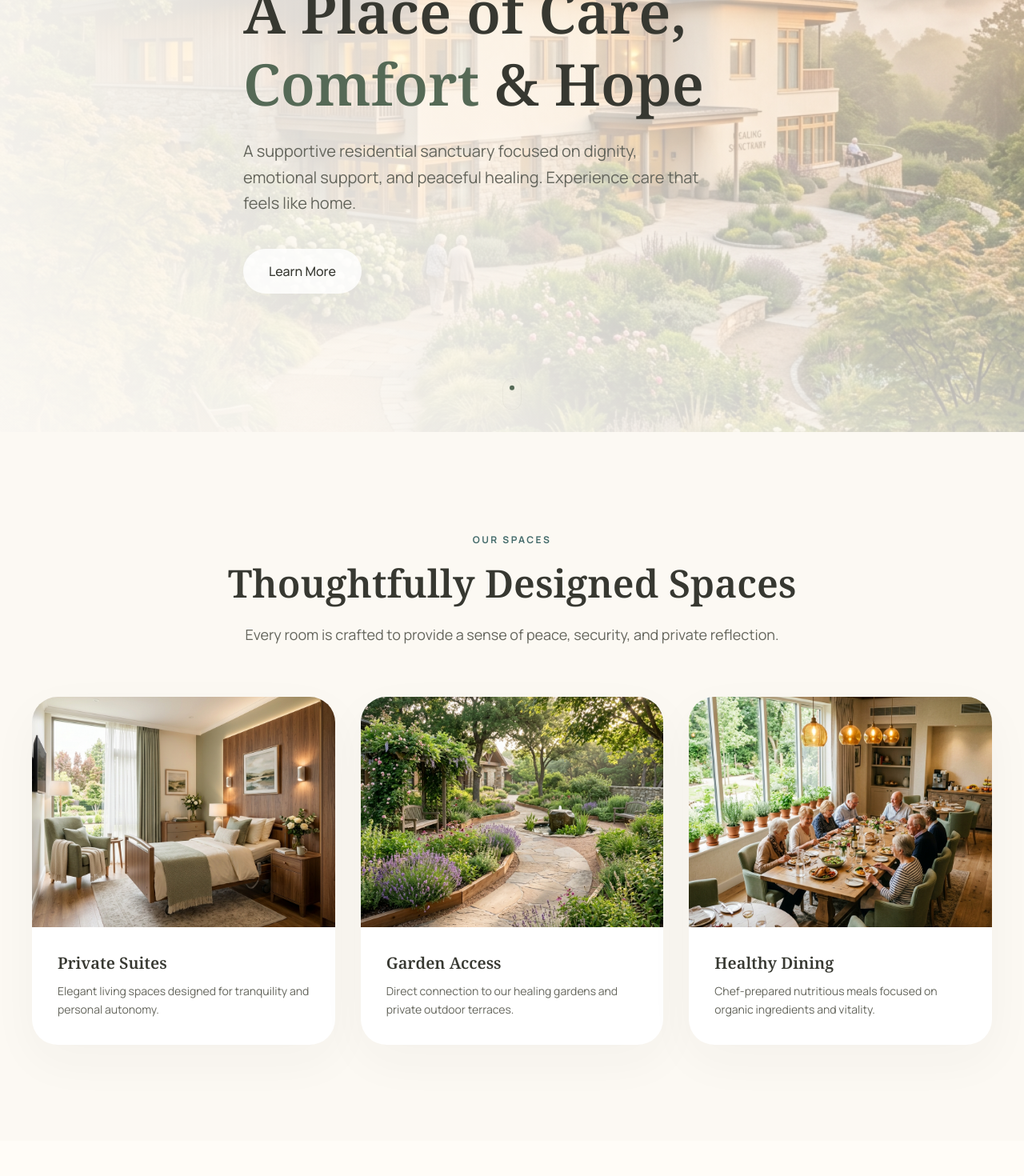
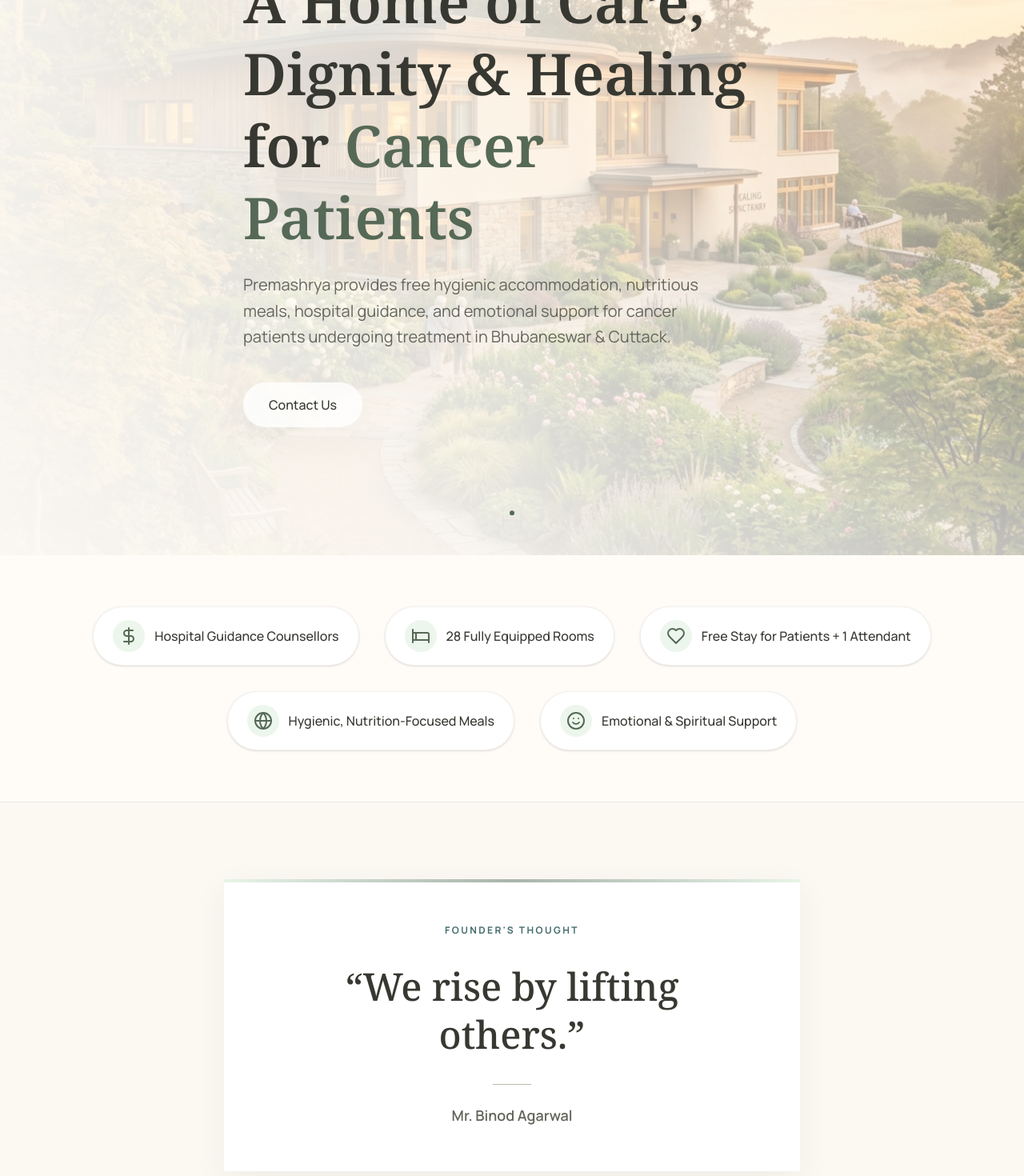
Before and after one commit to Mahadev-06/Premashraya, a Next.js app: page / in a window 1280 px wide. Shown: the part 260-1730 px from the top of the page at 80% size. Built offline with nearby package versions, Linux system fonts and the light colour scheme.

Commit message:
update: homepage messaging and add Cuttack location

```diff
--- a/src/app/page.tsx
+++ b/src/app/page.tsx
@@ -1,4 +1,6 @@
 import HeroSection from "@/sections/HeroSection";
+import QuickHighlightsSection from "@/sections/QuickHighlightsSection";
+import FounderSection from "@/sections/FounderSection";
 import RoomsSection from "@/sections/RoomsSection";
 import ActivitiesSection from "@/sections/ActivitiesSection";
 import CaregiverSection from "@/sections/CaregiverSection";
@@ -8,6 +10,8 @@
   return (
     <>
       <HeroSection />
+      <QuickHighlightsSection />
+      <FounderSection />
       <RoomsSection />
       <ActivitiesSection />
       <CaregiverSection />
--- a/src/sections/CaregiverSection.tsx
+++ b/src/sections/CaregiverSection.tsx
@@ -5,9 +5,9 @@
 import { useRef } from "react";
 
 const carePoints = [
-  "24/7 personalized emotional and clinical support.",
-  "Family-inclusive care planning and bereavement support.",
-  "Focus on comfort-first symptom management.",
+  "Hospital procedure and documentation assistance.",
+  "Department guidance and timely access to treatment.",
+  "Connecting patients with our support shelter.",
 ];
 
 export default function CaregiverSection() {
@@ -45,10 +45,10 @@
               className="absolute -bottom-6 -right-4 md:right-8 bg-surface-container-lowest/90 backdrop-blur-[20px] rounded-sanctuary-md p-6 shadow-sanctuary-lg"
             >
               <p className="font-serif text-3xl font-bold text-primary mb-1">
-                15+
+                24/7
               </p>
               <p className="font-sans text-xs text-on-surface-variant uppercase tracking-wider">
-                Years of Compassionate Care
+                Hospital Guidance
               </p>
             </motion.div>
           </motion.div>
@@ -60,15 +60,13 @@
             transition={{ duration: 0.8, delay: 0.2, ease: [0.4, 0, 0.2, 1] }}
           >
             <span className="inline-block font-sans text-xs font-bold uppercase tracking-[0.2em] text-secondary mb-4">
-              Our Philosophy
+              Premashrya Counsellors
             </span>
             <h2 className="font-serif text-3xl md:text-4xl lg:text-5xl font-semibold text-on-background mb-6 leading-tight">
-              Dignity as our North Star
+              Hospital Guidance & Support
             </h2>
             <p className="font-sans text-base md:text-lg text-on-surface-variant leading-relaxed mb-10">
-              Our caregivers are more than just medical professionals; they are
-              companions on a journey. We prioritize the preservation of
-              identity, ensuring every resident is seen, heard, and valued.
+              Premashrya counsellors assist cancer patients in hospitals by helping with procedures, documentation, department guidance, and timely access to treatment. They also help patients connect with the shelter when needed.
             </p>
 
             {/* Care Points */}
--- /dev/null
+++ b/src/sections/FounderSection.tsx
@@ -0,0 +1,36 @@
+"use client";
+
+import { motion } from "framer-motion";
+
+export default function FounderSection() {
+  return (
+    <section className="bg-surface-container-low py-16 md:py-24">
+      <div className="max-w-[800px] mx-auto px-6 md:px-10 text-center">
+        <motion.div
+          initial={{ opacity: 0, scale: 0.95 }}
+          whileInView={{ opacity: 1, scale: 1 }}
+          viewport={{ once: true, margin: "-100px" }}
+          transition={{ duration: 0.8, ease: [0.4, 0, 0.2, 1] }}
+          className="bg-surface-container-lowest rounded-sanctuary-xl p-10 md:p-14 shadow-sanctuary-md relative overflow-hidden"
+        >
+          <div className="absolute top-0 left-0 w-full h-1 bg-gradient-to-r from-primary-container via-primary to-primary-container opacity-50" />
+
+          <span className="block font-sans text-xs font-bold uppercase tracking-[0.2em] text-secondary mb-8">
+            Founder&apos;s Thought
+          </span>
+
+          <h3 className="font-serif text-3xl md:text-4xl lg:text-5xl font-medium text-on-surface leading-tight mb-8">
+            “We rise by lifting others.”
+          </h3>
+
+          <div className="flex flex-col items-center justify-center">
+            <div className="w-12 h-[1px] bg-outline-variant mb-6" />
+            <p className="font-sans text-lg font-semibold text-on-surface-variant">
+              Mr. Binod Agarwal
+            </p>
+          </div>
+        </motion.div>
+      </div>
+    </section>
+  );
+}
--- a/src/sections/HeroSection.tsx
+++ b/src/sections/HeroSection.tsx
@@ -30,7 +30,7 @@
             transition={{ duration: 0.8, ease: [0.4, 0, 0.2, 1] }}
           >
             <span className="inline-block font-sans text-xs font-bold uppercase tracking-[0.2em] text-primary mb-6 bg-primary-container/40 px-4 py-2 rounded-full">
-              Welcome to The Sanctuary
+              Cancer Care Support Shelter • Bhubaneswar & Cuttack
             </span>
           </motion.div>
 
@@ -40,8 +40,8 @@
             transition={{ duration: 0.9, delay: 0.1, ease: [0.4, 0, 0.2, 1] }}
             className="font-serif text-4xl sm:text-5xl md:text-6xl lg:text-7xl font-semibold text-on-background leading-[1.1] mb-6"
           >
-            A Place of Care,{" "}
-            <span className="text-primary">Comfort</span> & Hope
+            A Home of Care, Dignity & Healing for{" "}
+            <span className="text-primary">Cancer Patients</span>
           </motion.h1>
 
           <motion.p
@@ -50,8 +50,7 @@
             transition={{ duration: 0.8, delay: 0.25, ease: [0.4, 0, 0.2, 1] }}
             className="font-sans text-lg md:text-xl text-on-surface-variant leading-relaxed mb-10 max-w-xl"
           >
-            A supportive residential sanctuary focused on dignity, emotional
-            support, and peaceful healing. Experience care that feels like home.
+            Premashrya provides free hygienic accommodation, nutritious meals, hospital guidance, and emotional support for cancer patients undergoing treatment in Bhubaneswar & Cuttack.
           </motion.p>
 
           <motion.div
@@ -62,11 +61,11 @@
           >
 
             <Link
-              href="/about"
+              href="/contact"
               className="bg-surface-container-lowest/80 text-on-surface px-8 py-4 rounded-full font-sans font-medium text-base text-center shadow-sanctuary hover:bg-surface-container-highest transition-all duration-300"
               id="hero-learn-more"
             >
-              Learn More
+              Contact Us
             </Link>
           </motion.div>
         </div>
--- /dev/null
+++ b/src/sections/QuickHighlightsSection.tsx
@@ -0,0 +1,83 @@
+"use client";
+
+import { motion } from "framer-motion";
+
+const highlights = [
+  {
+    title: "Hospital Guidance Counsellors",
+    icon: (
+      <svg width="24" height="24" viewBox="0 0 24 24" fill="none" stroke="currentColor" strokeWidth="2" strokeLinecap="round" strokeLinejoin="round" className="text-primary">
+        <path d="M12 2v20"></path>
+        <path d="M17 5H9.5a3.5 3.5 0 0 0 0 7h5a3.5 3.5 0 0 1 0 7H6"></path>
+      </svg>
+    ),
+  },
+  {
+    title: "28 Fully Equipped Rooms",
+    icon: (
+      <svg width="24" height="24" viewBox="0 0 24 24" fill="none" stroke="currentColor" strokeWidth="2" strokeLinecap="round" strokeLinejoin="round" className="text-primary">
+        <path d="M2 4v16"></path>
+        <path d="M2 8h18a2 2 0 0 1 2 2v10"></path>
+        <path d="M2 17h20"></path>
+        <path d="M6 8v9"></path>
+      </svg>
+    ),
+  },
+  {
+    title: "Free Stay for Patients + 1 Attendant",
+    icon: (
+      <svg width="24" height="24" viewBox="0 0 24 24" fill="none" stroke="currentColor" strokeWidth="2" strokeLinecap="round" strokeLinejoin="round" className="text-primary">
+        <path d="M19 14c1.49-1.46 3-3.21 3-5.5A5.5 5.5 0 0 0 16.5 3c-1.76 0-3 .5-4.5 2-1.5-1.5-2.74-2-4.5-2A5.5 5.5 0 0 0 2 8.5c0 2.3 1.5 4.05 3 5.5l7 7Z"></path>
+      </svg>
+    ),
+  },
+  {
+    title: "Hygienic, Nutrition-Focused Meals",
+    icon: (
+      <svg width="24" height="24" viewBox="0 0 24 24" fill="none" stroke="currentColor" strokeWidth="2" strokeLinecap="round" strokeLinejoin="round" className="text-primary">
+        <circle cx="12" cy="12" r="10"></circle>
+        <path d="M12 2a14.5 14.5 0 0 0 0 20 14.5 14.5 0 0 0 0-20"></path>
+        <path d="M2 12h20"></path>
+      </svg>
+    ),
+  },
+  {
+    title: "Emotional & Spiritual Support",
+    icon: (
+      <svg width="24" height="24" viewBox="0 0 24 24" fill="none" stroke="currentColor" strokeWidth="2" strokeLinecap="round" strokeLinejoin="round" className="text-primary">
+        <circle cx="12" cy="12" r="10"></circle>
+        <path d="M8 14s1.5 2 4 2 4-2 4-2"></path>
+        <line x1="9" y1="9" x2="9.01" y2="9"></line>
+        <line x1="15" y1="9" x2="15.01" y2="9"></line>
+      </svg>
+    ),
+  },
+];
+
+export default function QuickHighlightsSection() {
+  return (
+    <section className="bg-surface py-12 md:py-16 border-b border-outline-variant/30">
+      <div className="max-w-[1280px] mx-auto px-6 md:px-10">
+        <div className="flex flex-wrap justify-center gap-4 md:gap-8">
+          {highlights.map((item, index) => (
+            <motion.div
+              key={index}
+              initial={{ opacity: 0, y: 20 }}
+              whileInView={{ opacity: 1, y: 0 }}
+              viewport={{ once: true, margin: "-50px" }}
+              transition={{ delay: index * 0.1, duration: 0.6 }}
+              className="flex items-center gap-3 bg-surface-container-lowest px-6 py-4 rounded-full shadow-sm border border-outline-variant/20"
+            >
+              <span className="flex-shrink-0 bg-primary-container/40 p-2 rounded-full">
+                {item.icon}
+              </span>
+              <span className="font-sans font-medium text-on-surface text-sm md:text-base">
+                {item.title}
+              </span>
+            </motion.div>
+          ))}
+        </div>
+      </div>
+    </section>
+  );
+}
--- a/src/sections/RoomsSection.tsx
+++ b/src/sections/RoomsSection.tsx
@@ -7,9 +7,9 @@
 
 const rooms = [
   {
-    title: "Private Suites",
+    title: "Fully Equipped Rooms",
     description:
-      "Elegant living spaces designed for tranquility and personal autonomy.",
+      "Hygienic living spaces designed for tranquility and personal autonomy.",
     image: "/images/room-suite.png",
   },
   {
@@ -91,8 +91,7 @@
             Thoughtfully Designed Spaces
           </h2>
           <p className="font-sans text-base md:text-lg text-on-surface-variant max-w-2xl mx-auto">
-            Every room is crafted to provide a sense of peace, security, and
-            private reflection.
+            Our hygienic accommodation is crafted to provide a sense of peace, security, and private reflection for cancer patients and their attendants.
           </p>
         </motion.div>
 
```
